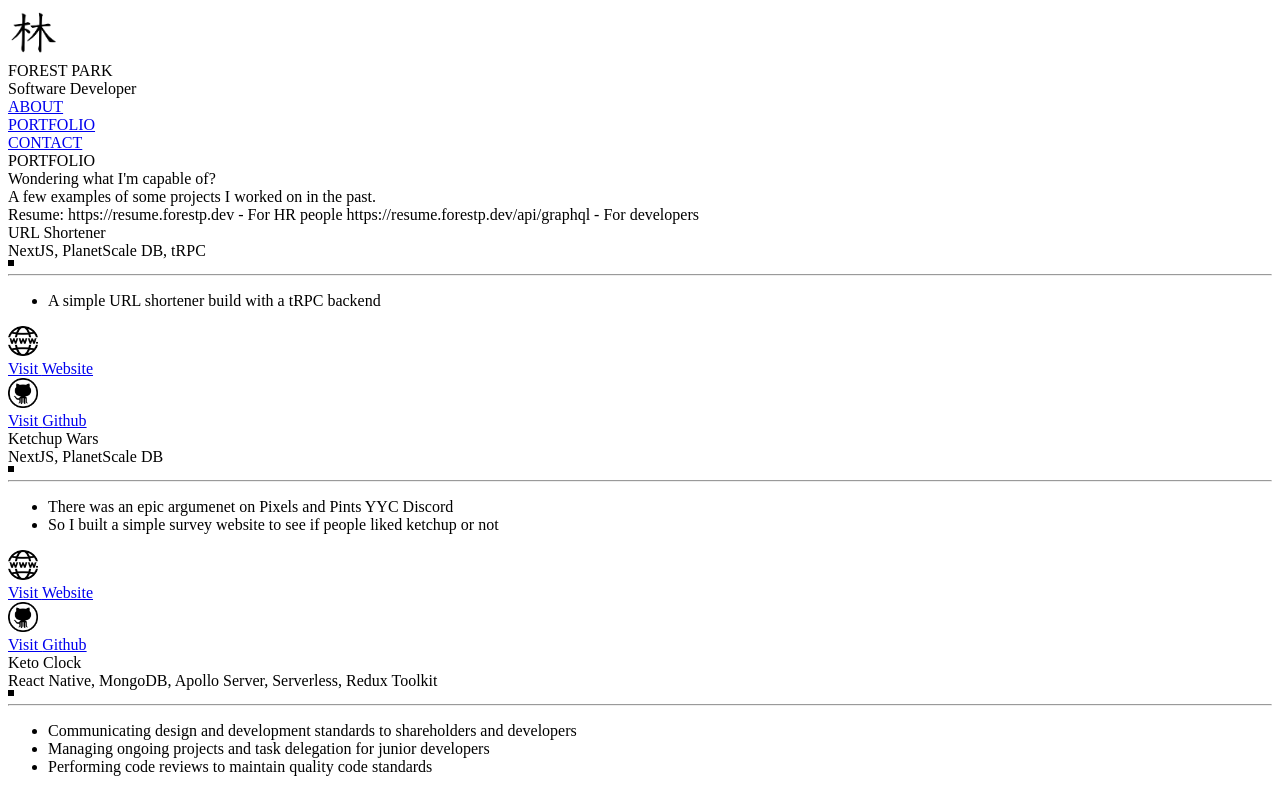
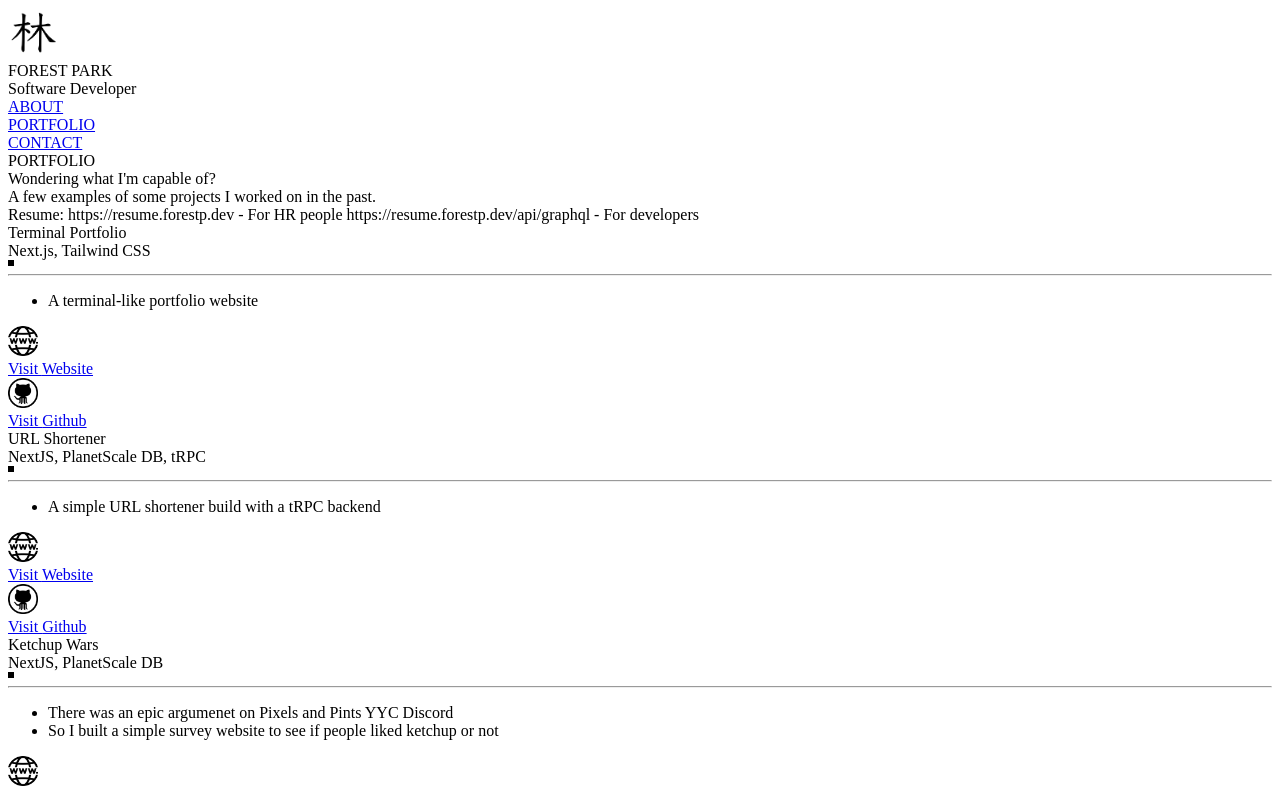
Before and after one commit to foresthpark/portfolio_site_v2, a Next.js app: page /portfolio in a window 1280 px wide. Shown: the top 790 px of the page. Built offline with nearby package versions, Linux system fonts and the light colour scheme.

Commit message:
added terminal

```diff
--- a/pages/portfolio.js
+++ b/pages/portfolio.js
@@ -6,6 +6,13 @@ import PortfolioVisitButton from "../components/PortfolioVisitButton";
 import PortfolioItem from "../components/PortfolioItem";
 
 const projects = [
+  {
+    name: "Terminal Portfolio",
+    website: "https://terminal.forestp.dev",
+    github: "https://github.com/foresthpark/terminal-portfolio",
+    tech: ["Next.js", "Tailwind CSS"],
+    description: ["A terminal-like portfolio website"],
+  },
   {
     name: "URL Shortener",
     website: "https://u.forestp.dev",
```
